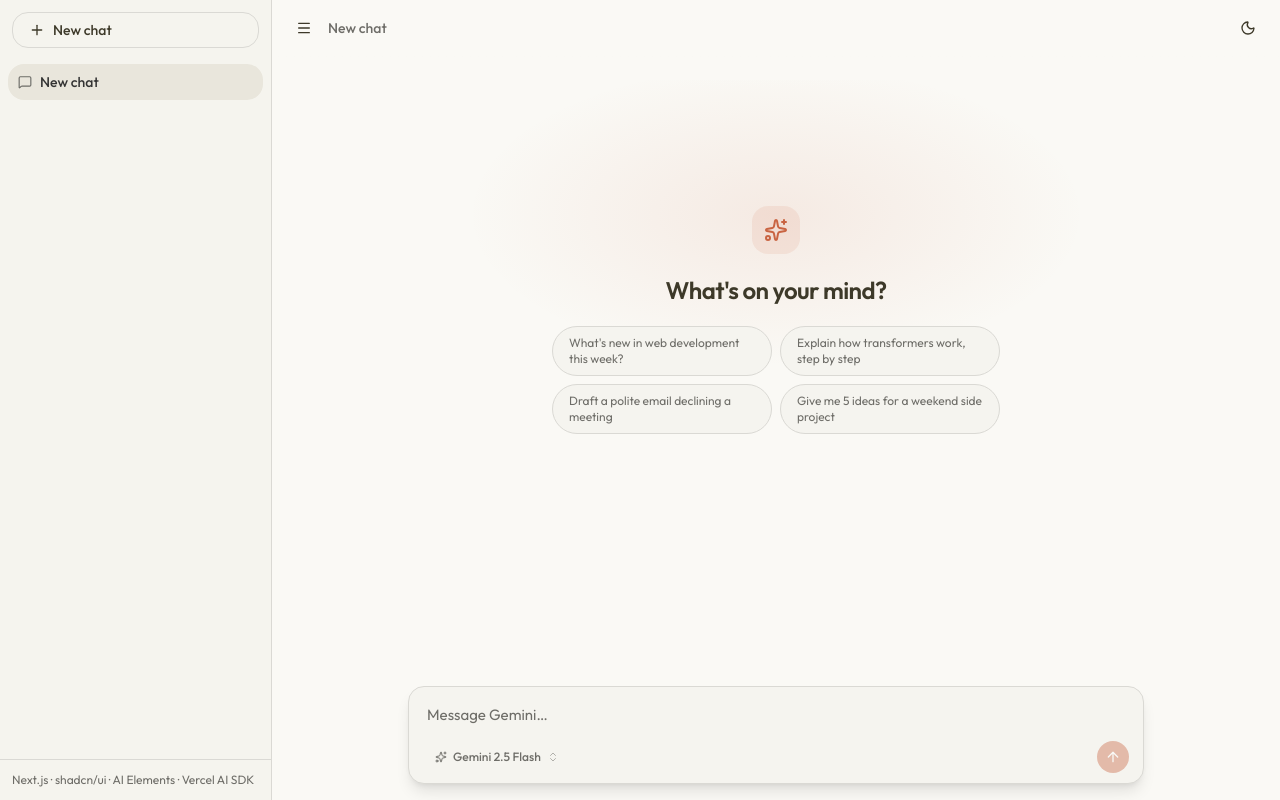
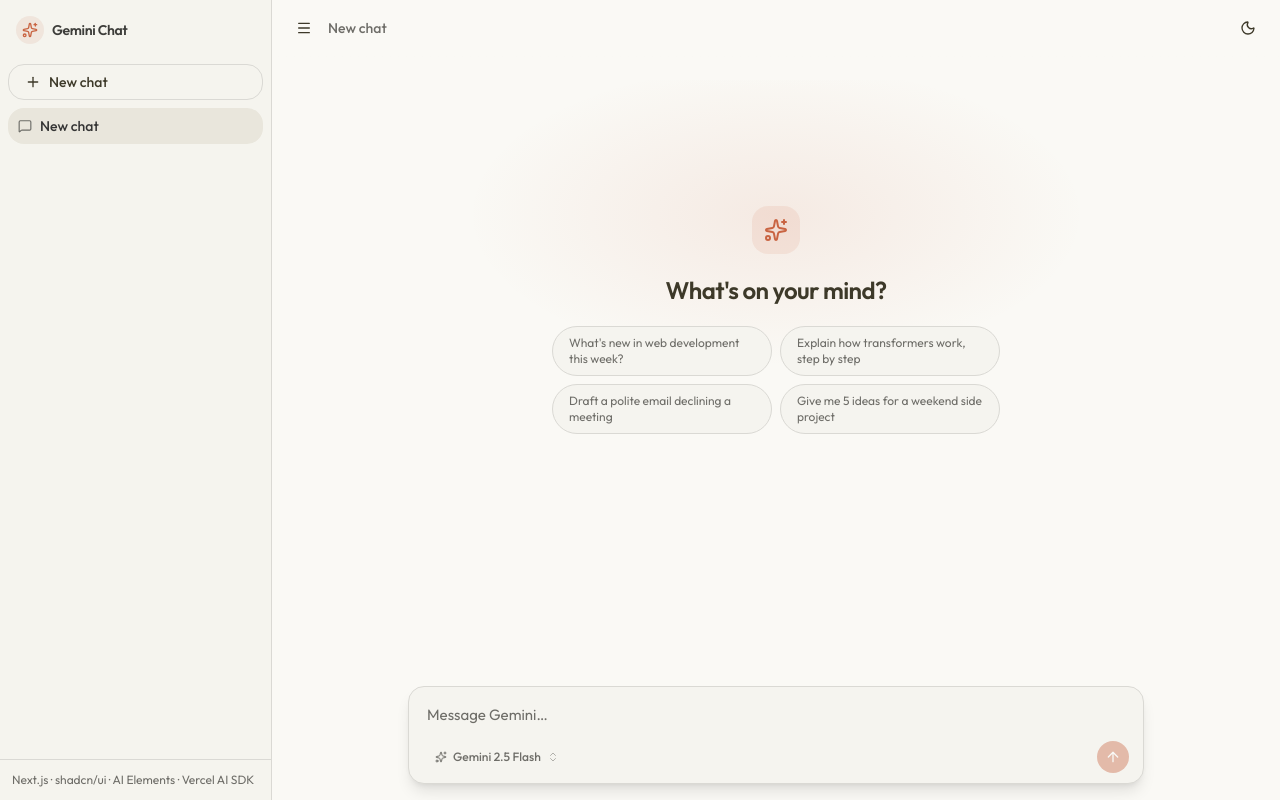
Before and after one commit to Karthik7013/chatgpt-clone, a Next.js app: page / in a window 1280 px wide. Built offline with nearby package versions, Linux system fonts and the light colour scheme.

Commit message:
sidebar: brand header, new chat atop content

```diff
--- a/components/chat-sidebar.tsx
+++ b/components/chat-sidebar.tsx
@@ -6,6 +6,7 @@ import {
   MoreHorizontalIcon,
   PencilIcon,
   PlusIcon,
+  SparklesIcon,
   Trash2Icon,
 } from "lucide-react";
 
@@ -63,17 +64,25 @@ export function ChatSidebar({
   return (
     <Sidebar>
       <SidebarHeader>
+        <div className="flex items-center gap-2 px-1 py-1">
+          <span className="flex size-7 items-center justify-center rounded-lg bg-primary/10">
+            <SparklesIcon className="size-4 text-primary" />
+          </span>
+          <span className="text-sm font-semibold tracking-tight text-sidebar-foreground">
+            Gemini Chat
+          </span>
+        </div>
+      </SidebarHeader>
+
+      <SidebarContent>
         <Button
           variant="outline"
-          className="w-full justify-start gap-2"
+          className="mb-1 w-full shrink-0 justify-start gap-2"
           onClick={handleNewChat}
         >
           <PlusIcon className="size-4 shrink-0" />
           <span className="truncate">New chat</span>
         </Button>
-      </SidebarHeader>
-
-      <SidebarContent>
         <SidebarMenu>
           {chats.length === 0 ? (
             <p className="px-2 py-4 text-xs text-muted-foreground">
```
